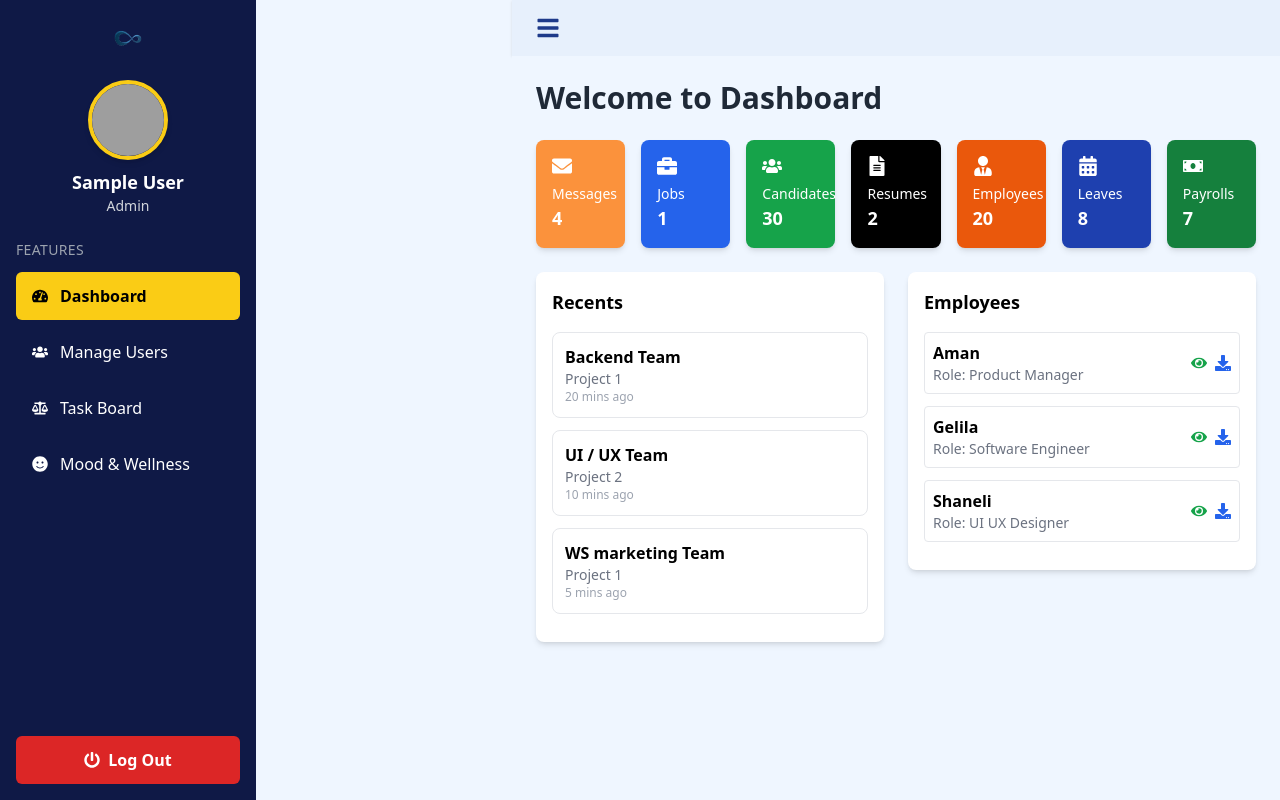
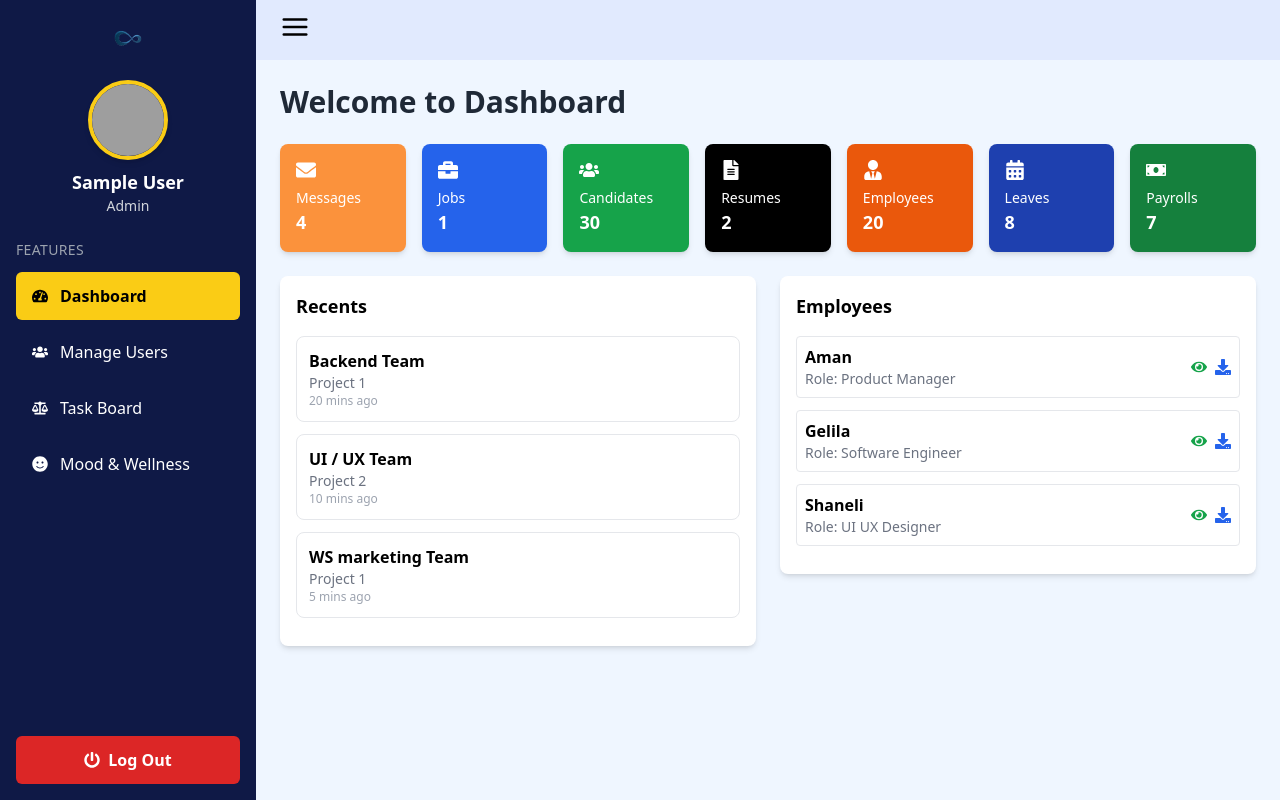
Before and after one commit to iinfinity-AI/InfinityOS, a React (Vite) app in the folder client/: page /admin/dashboard in a window 1280 px wide. Built offline with nearby package versions, Linux system fonts and the light colour scheme; sample sign-in values are in the browser's storage; grey boxes are pictures that could not be loaded.

Commit message:
Refactor AdminDashboardPage: standardize sidebar state management and update import paths

```diff
--- a/client/src/pages/dashboard/AdminDashboardPage.jsx
+++ b/client/src/pages/dashboard/AdminDashboardPage.jsx
@@ -1,38 +1,30 @@
 import React, { useState } from "react";
 import Adminsidebar from "../../components/userdashboard/SideBar";
-
-import Topbar from "../../components/Admindashboard/Topbar";
-
+import Topbar from "../../components/userdashboard/TopBar";
 import DashboardStats from "../../components/Admindashboard/DashboardStats";
 import EmployeeCard from "../../components/Admindashboard/EmployeeCard";
 import RecentCard from "../../components/Admindashboard/RecentCard";
 import TaskBoard from "../../components/Admindashboard/TaskBoard";
 
 const DashboardPage = () => {
-  const [collapsed, setCollapsed] = useState(false);
+  const [isCollapsed, setIsCollapsed] = useState(false);
   const [selectedTab, setSelectedTab] = useState("dashboard");
 
   const toggleSidebar = () => {
-    setCollapsed((prev) => !prev);
+    setIsCollapsed((prev) => !prev);
   };
 
   return (
     <div className="flex min-h-screen bg-blue-50">
       {/* Sidebar */}
       <Adminsidebar
-        collapsed={collapsed}
+        isCollapsed={isCollapsed}
         selectedTab={selectedTab}
         setSelectedTab={setSelectedTab}
       />
 
-      <div
-        className={`flex-1 flex flex-col transition-all duration-300 ${
-          collapsed ? "ml-20" : "ml-64"
-        }`}
-      >
-
+      <div className="flex-1 flex flex-col transition-all duration-300">
         <Topbar toggleSidebar={toggleSidebar} />
-
 
         <div className="p-6 flex-1 bg-blue-50 overflow-y-auto">
           {selectedTab === "dashboard" && (
@@ -40,12 +32,10 @@
               <h1 className="text-3xl font-bold mb-6 text-gray-800">
                 Welcome to Dashboard
               </h1>
-
               <DashboardStats />
               <div className="grid grid-cols-1 md:grid-cols-2 lg:grid-cols-2 gap-6 mt-6">
                 <div>
                   <RecentCard />
-
                 </div>
                 <div>
                   <EmployeeCard />
```
